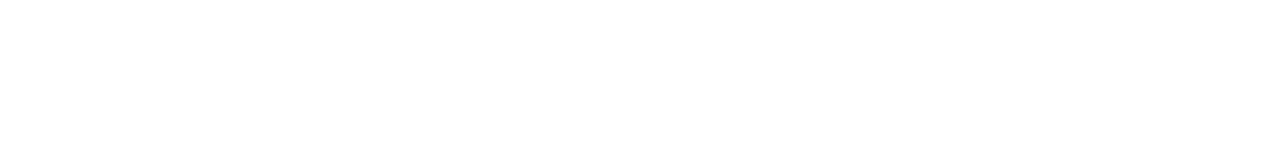
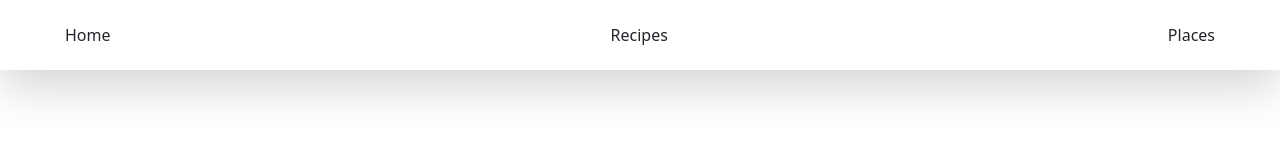
Before and after one commit to mRichardson8/Food_website, a plain HTML site: page index.html in a window 1280 px wide. Drawn offline with nearby package versions, Linux system fonts and the light colour scheme.

Commit message:
Added header and navbar

```diff
--- a/index.html
+++ b/index.html
@@ -5,15 +5,17 @@
     <meta http-equiv="X-UA-Compatible" content="IE=edge">
     <meta name="viewport" content="width=device-width, initial-scale=1.0">
     <link href="https://cdn.jsdelivr.net/npm/bootstrap@5.2.0-beta1/dist/css/bootstrap.min.css" rel="stylesheet" integrity="sha384-0evHe/X+R7YkIZDRvuzKMRqM+OrBnVFBL6DOitfPri4tjfHxaWutUpFmBp4vmVor" crossorigin="anonymous">
+    <link rel="stylesheet" href="https://stackpath.bootstrapcdn.com/font-awesome/4.7.0/css/font-awesome.min.css" integrity="sha384-wvfXpqpZZVQGK6TAh5PVlGOfQNHSoD2xbE+QkPxCAFlNEevoEH3Sl0sibVcOQVnN" crossorigin="anonymous">
+
 
     <title>Spaghetti Carbonara Al Forno</title>
 </head>
 <body>
-   <header>
-    <nav class="navbar "">
-        <a href=""></a>
-        <a href=""></a>
-        <a href=""></a>
+   <header class="shadow-lg ">
+    <nav class="navbar px-1 py-3 mx-5 sticky-top">
+        <a href="./index.html"><button class = "btn btn-labelled " type="button"><span class="btn-label">Home</span></button></a>
+        <a href="./recipes.html"><button class = "btn btn-labelled " type="button"><span class="btn-label">Recipes</span></button></a>
+        <a href="./places.html"><button class = "btn btn-labelled " type="button"><span class="btn-label">Places</span></button></a>
     </nav>
    </header>
    <main>
```
